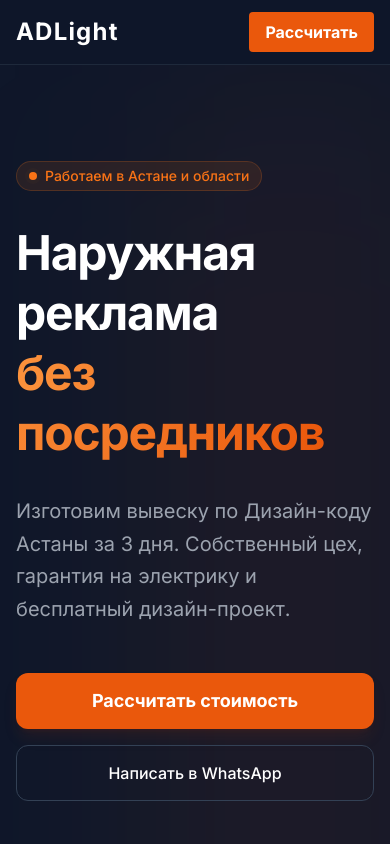
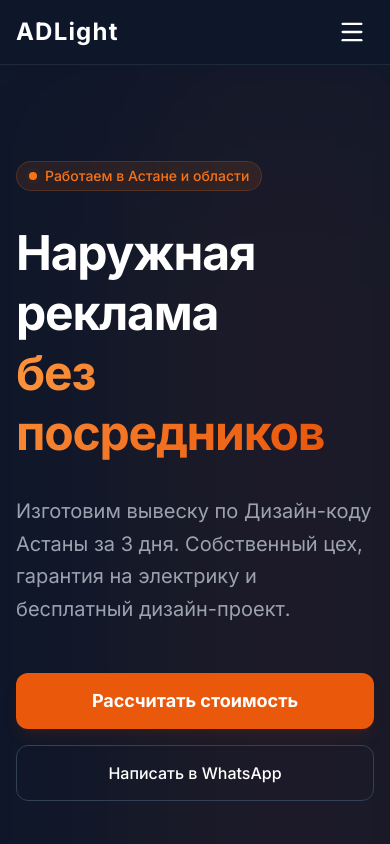
Before and after one commit to MrGoyda/adlight-website, a Next.js app: page / in a window 390 px wide. Shown: the top 844 px of the page. Built offline with nearby package versions, Linux system fonts and the light colour scheme.

Commit message:
Добавлен адаптивный Header и мобильное меню

```diff
--- a/app/layout.tsx
+++ b/app/layout.tsx
@@ -1,6 +1,7 @@
 import type { Metadata } from "next";
 import { Inter } from "next/font/google";
 import "./globals.css";
+import Header from "../components/Header"; // <-- Импортируем наш новый компонент
 
 const inter = Inter({ subsets: ["latin", "cyrillic"] });
 
@@ -17,30 +18,12 @@ export default function RootLayout({
   return (
     <html lang="ru" className="dark">
       <body className={`${inter.className} bg-slate-900 text-gray-100 antialiased`}>
-        {/* ХЕДЕР (Шапка) */}
-        <header className="sticky top-0 z-50 w-full border-b border-slate-800 bg-slate-900/95 backdrop-blur">
-          <div className="container mx-auto flex h-16 items-center justify-between px-4">
-            <div className="font-bold text-2xl text-white tracking-wider">ADLight</div>
 
-            <nav className="hidden md:flex gap-6 text-sm font-medium text-gray-300">
-              <a href="#" className="hover:text-orange-500 transition">Услуги</a>
-              <a href="#" className="hover:text-orange-500 transition">Портфолио</a>
-              <a href="#" className="hover:text-orange-500 transition">Контакты</a>
-            </nav>
+        {/* Вставляем умный хедер сюда */}
+        <Header />
 
-            <div className="flex items-center gap-4">
-               <a href="tel:+77071356701" className="hidden lg:block font-bold text-white hover:text-orange-500 transition">+7 (707) 135-67-01</a>
-               <button className="bg-orange-600 hover:bg-orange-700 text-white font-bold py-2 px-4 rounded transition">
-                 Рассчитать
-               </button>
-            </div>
-          </div>
-        </header>
-
-        {/* ОСНОВНОЙ КОНТЕНТ */}
         <main>{children}</main>
 
-        {/* ФУТЕР */}
         <footer className="border-t border-slate-800 py-8 mt-auto bg-slate-950 text-center text-gray-500 text-sm">
            <div className="container mx-auto px-4">
              <p>© 2025 ADLight. Астана, ул. Акжол 110.</p>
--- /dev/null
+++ b/components/Header.tsx
@@ -0,0 +1,71 @@
+"use client";
+
+import { useState } from "react";
+import Link from "next/link";
+import { Menu, X, Phone } from "lucide-react";
+
+export default function Header() {
+  const [isOpen, setIsOpen] = useState(false);
+
+  return (
+    <header className="sticky top-0 z-50 w-full border-b border-slate-800 bg-slate-900/95 backdrop-blur supports-[backdrop-filter]:bg-slate-900/75">
+      <div className="container mx-auto px-4 h-16 flex items-center justify-between">
+
+        {/* Логотип */}
+        <Link href="/" className="font-bold text-2xl text-white tracking-wider hover:text-orange-500 transition">
+          ADLight
+        </Link>
+
+        {/* Десктоп Меню (Скрыто на мобильных) */}
+        <nav className="hidden md:flex gap-8 text-sm font-medium text-gray-300">
+          <Link href="/services/volume-letters" className="hover:text-orange-500 transition">Услуги</Link>
+          <Link href="#" className="hover:text-orange-500 transition">Портфолио</Link>
+          <Link href="#" className="hover:text-orange-500 transition">О компании</Link>
+          <Link href="#" className="hover:text-orange-500 transition">Контакты</Link>
+        </nav>
+
+        {/* Правая часть (Телефон + Кнопка) */}
+        <div className="hidden md:flex items-center gap-6">
+           <a href="tel:+77071356701" className="font-bold text-white hover:text-orange-500 transition flex items-center gap-2">
+             <Phone className="w-4 h-4"/> +7 (707) 135-67-01
+           </a>
+           <Link href="/services/volume-letters" className="bg-orange-600 hover:bg-orange-700 text-white font-bold py-2 px-5 rounded-lg transition shadow-lg shadow-orange-900/20">
+             Рассчитать
+           </Link>
+        </div>
+
+        {/* Мобильная кнопка (Гамбургер) */}
+        <button
+          className="md:hidden text-white p-2"
+          onClick={() => setIsOpen(!isOpen)}
+        >
+          {isOpen ? <X className="w-7 h-7"/> : <Menu className="w-7 h-7"/>}
+        </button>
+      </div>
+
+      {/* Выпадающее мобильное меню */}
+      {isOpen && (
+        <div className="md:hidden absolute top-16 left-0 w-full bg-slate-900 border-b border-slate-800 shadow-xl animate-in slide-in-from-top-5">
+          <nav className="flex flex-col p-4 space-y-4">
+            <Link href="/services/volume-letters" className="text-lg font-medium text-gray-300 hover:text-orange-500" onClick={() => setIsOpen(false)}>
+              Услуги
+            </Link>
+            <Link href="#" className="text-lg font-medium text-gray-300 hover:text-orange-500" onClick={() => setIsOpen(false)}>
+              Портфолио
+            </Link>
+            <Link href="#" className="text-lg font-medium text-gray-300 hover:text-orange-500" onClick={() => setIsOpen(false)}>
+              Контакты
+            </Link>
+            <hr className="border-slate-800"/>
+            <a href="tel:+77071356701" className="flex items-center gap-3 text-white font-bold text-lg">
+              <Phone className="w-5 h-5 text-orange-500"/> +7 (707) 135-67-01
+            </a>
+            <Link href="/services/volume-letters" className="bg-orange-600 text-white text-center font-bold py-3 rounded-lg" onClick={() => setIsOpen(false)}>
+              Рассчитать стоимость
+            </Link>
+          </nav>
+        </div>
+      )}
+    </header>
+  );
+}
```
